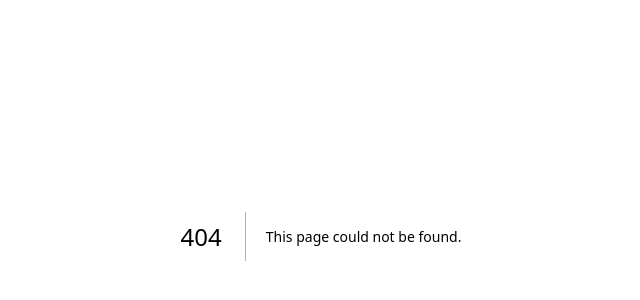
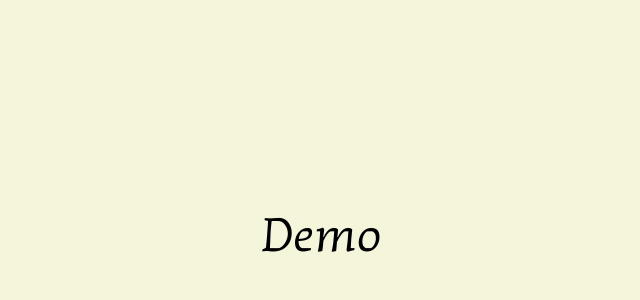
Before and after one commit to EdwardAiddo/hikari_hacktoberfest_2026, a Next.js app in the folder website/: page /demo in a window 1280 px wide. Before the commit this address had no page. Shown: the part 164-464 px from the top of the page, without its empty margins (319-959 px from the left). Built offline with nearby package versions, Linux system fonts and the light colour scheme.

Commit message:
feat(page.tsx): added button demo

```diff
--- /dev/null
+++ b/website/src/app/demo/page.tsx
@@ -0,0 +1,7 @@
+export default function DemoPage() {
+  return (
+    <main className="flex min-h-dvh items-center justify-center bg-background px-6 text-foreground">
+      <h1 className="font-display text-5xl">Demo</h1>
+    </main>
+  );
+}
--- a/website/src/app/globals.css
+++ b/website/src/app/globals.css
@@ -70,15 +70,15 @@ body {
   }
 
   .enter-delay-1 {
+    animation-delay: 60ms;
+  }
+
+  .enter-delay-2 {
     animation-delay: 120ms;
   }
 
-  .enter-delay-2 {
-    animation-delay: 240ms;
-  }
-
   .enter-delay-3 {
-    animation-delay: 360ms;
+    animation-delay: 180ms;
   }
 
   .ascii-mark {
--- a/website/src/app/page.tsx
+++ b/website/src/app/page.tsx
@@ -1,4 +1,5 @@
 import Image from "next/image";
+import Link from "next/link";
 import { Hero } from "@/components/Hero";
 
 export default function Home() {
@@ -21,6 +22,12 @@ export default function Home() {
       <p className="animate-enter absolute top-6 left-6 z-10 font-inter text-sm font-bold tracking-wide text-muted-foreground">
         Hacktoberfest 2026
       </p>
+      <Link
+        href="/demo"
+        className="animate-enter absolute top-6 right-6 z-20 inline-flex min-h-10 items-center rounded-full bg-black px-5 py-2 font-inter text-sm text-white transition-transform duration-150 ease-out motion-safe:active:scale-[0.96] focus-visible:outline-2 focus-visible:outline-offset-4 focus-visible:outline-black"
+      >
+        Demo
+      </Link>
       <main className="relative z-10 flex flex-1 justify-center px-6 pt-28">
         <Hero />
       </main>
--- a/website/src/components/Hero.tsx
+++ b/website/src/components/Hero.tsx
@@ -14,7 +14,7 @@ export function Hero() {
       <h1 className="animate-enter enter-delay-2 font-display text-6xl text-foreground sm:text-8xl">
         Hikari
       </h1>
-      <p className="animate-enter enter-delay-3 text-lg leading-8 text-foreground">
+      <p className="animate-enter enter-delay-3 text-lg leading-8 text-pretty text-foreground">
         Accessibility fixes that prove themselves
       </p>
     </section>
```
